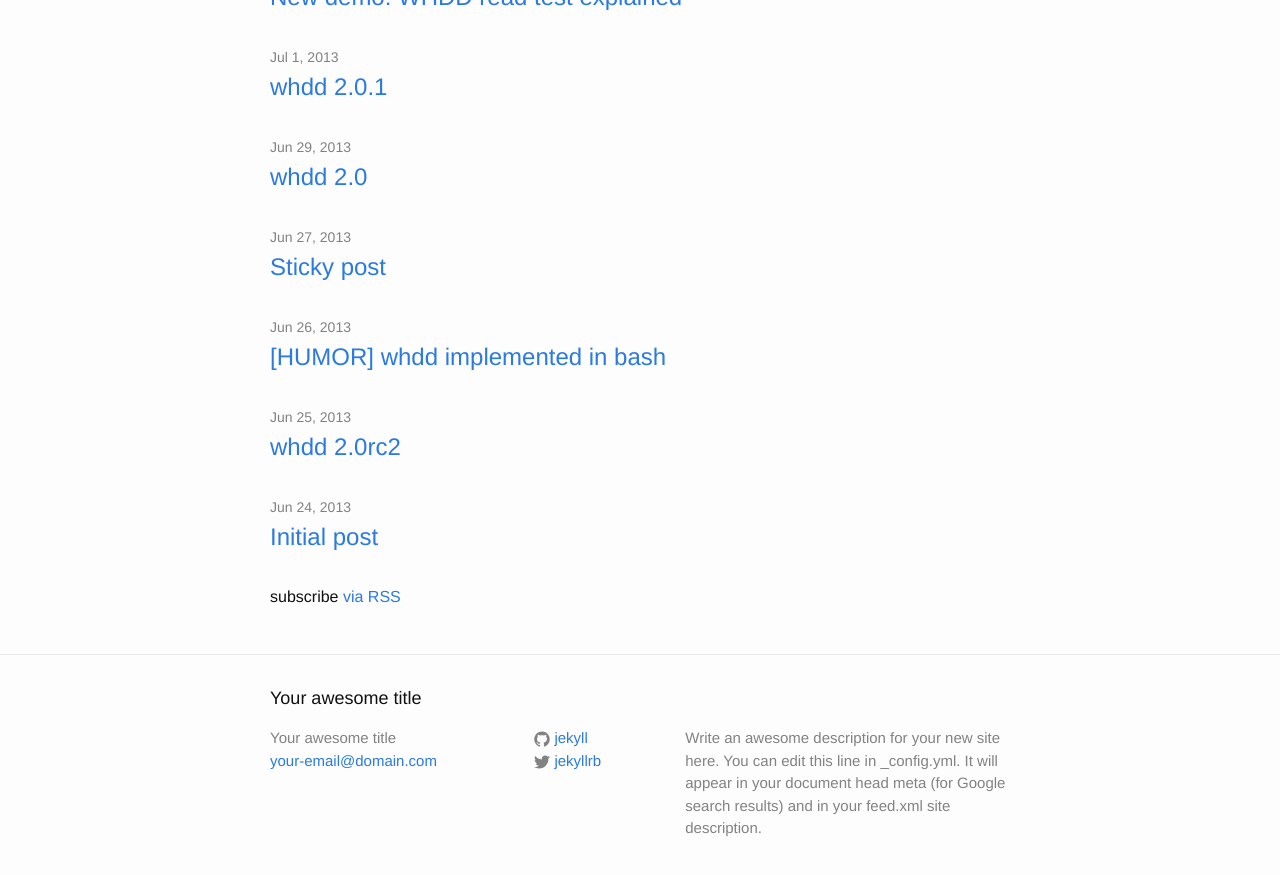
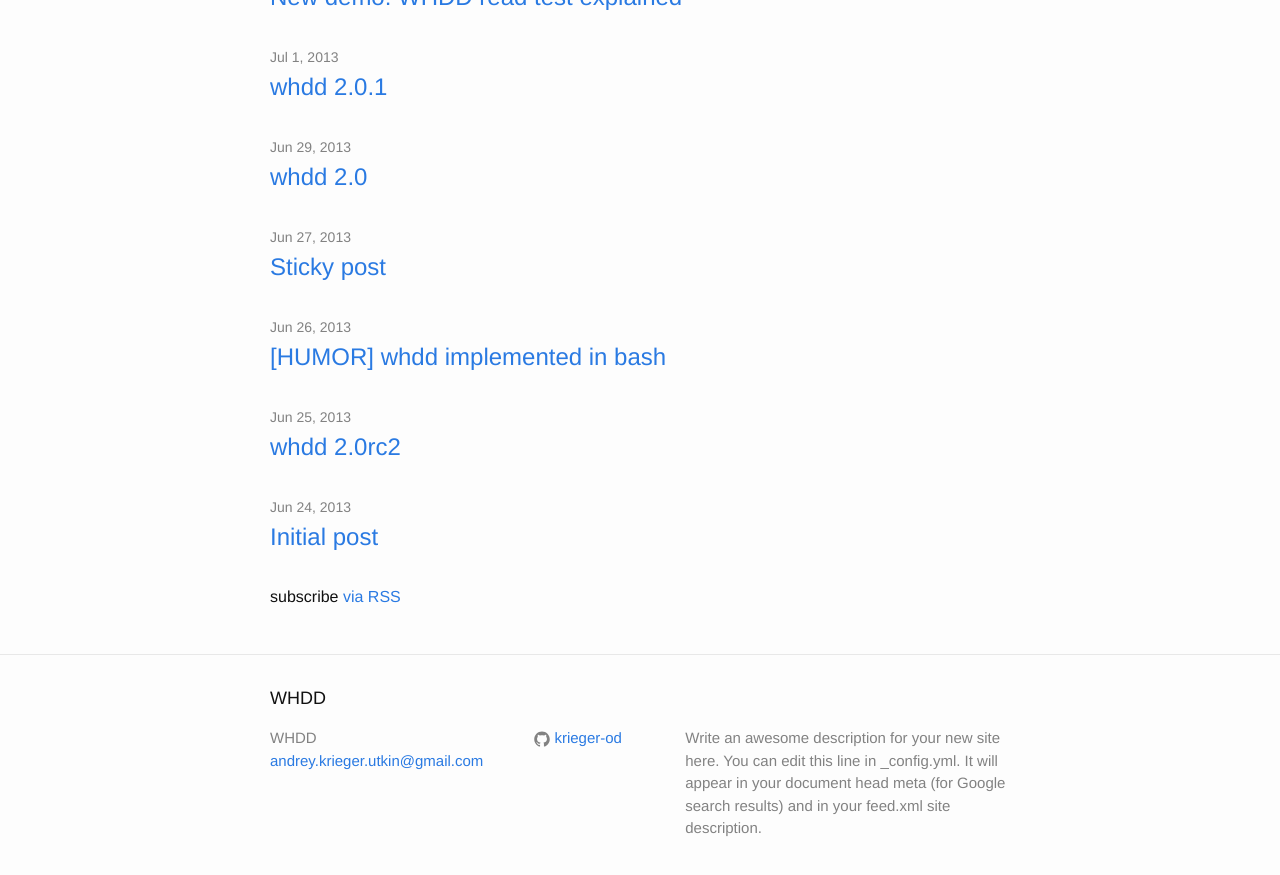
Before and after one commit to whdd/whdd, a Jekyll site: the page built from index.html, in a window 1280 px wide and 900 px high, scrolled down 632 px. Shown: the top 875 px of the window. Built offline with Jekyll 4.4.1, drawn with Linux system fonts in a browser that asks for light colours; some of the changed text lies outside the part shown.

Commit message:
gh-pages: fix _config.yml

```diff
--- a/_config.yml
+++ b/_config.yml
@@ -1,14 +1,13 @@
 # Site settings
-title: Your awesome title
-email: your-email@domain.com
+title: WHDD
+email: andrey.krieger.utkin@gmail.com
 description: > # this means to ignore newlines until "baseurl:"
   Write an awesome description for your new site here. You can edit this
   line in _config.yml. It will appear in your document head meta (for
   Google search results) and in your feed.xml site description.
-baseurl: "" # the subpath of your site, e.g. /blog/
-url: "http://yourdomain.com" # the base hostname & protocol for your site
-twitter_username: jekyllrb
-github_username:  jekyll
+baseurl: "/whdd" # the subpath of your site, e.g. /blog/
+url: "http://krieger-od.github.io" # the base hostname & protocol for your site
+github_username:  krieger-od
 
 # Build settings
 markdown: kramdown
```
